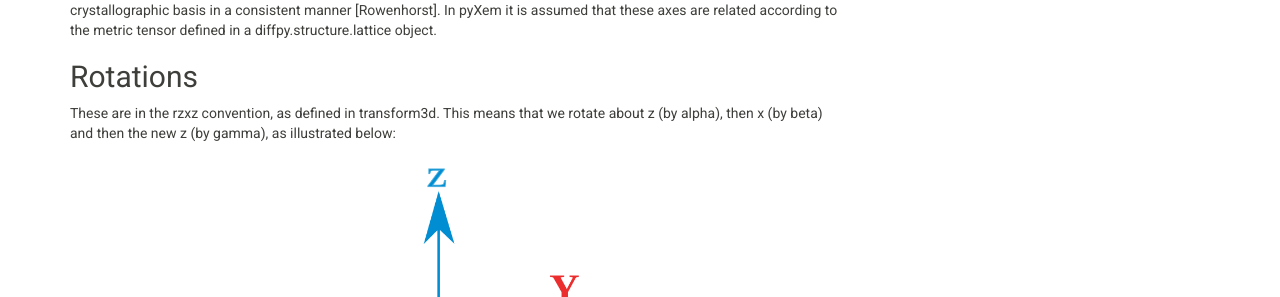
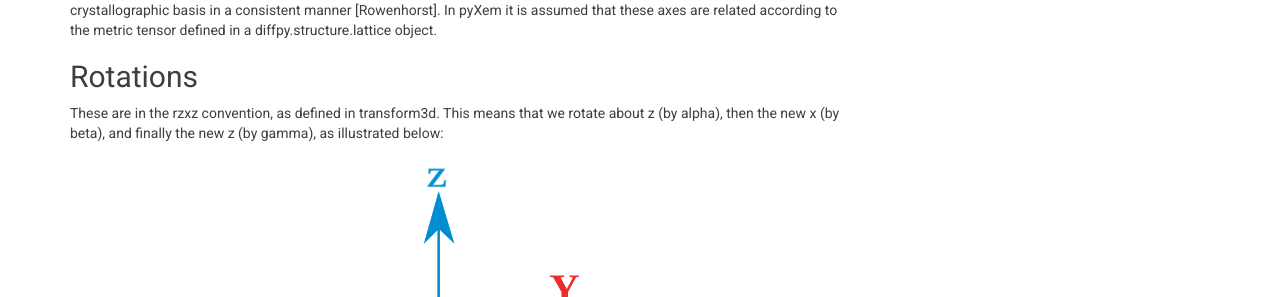
Before and after one commit to pyxem/pyxem, a Sphinx documentation site: the page built from docs/source/conventions.rst, in a window 1280 px wide and 900 px high, scrolled down 894 px. Shown: the part 155-452 px from the top of the window. Built offline with Sphinx 7.4.7, drawn with Linux system fonts in a browser that asks for light colours; pages that are not in the unit, such as notebooks, are missing from menus.

Commit message:
improved Euler angle description from @pc494

```diff
--- a/docs/source/conventions.rst
+++ b/docs/source/conventions.rst
@@ -55,8 +55,8 @@ Rotations
 ---------
 
 These are in the rzxz convention, as defined in transform3d. This means that we
-rotate about z (by alpha), then x (by beta) and then the new z (by gamma), as
-illustrated below:
+rotate about z (by alpha), then the new x (by beta), and finally the new z (by gamma),
+as illustrated below:
 
 .. figure:: images/euler_angles.png
    :align: center
```
